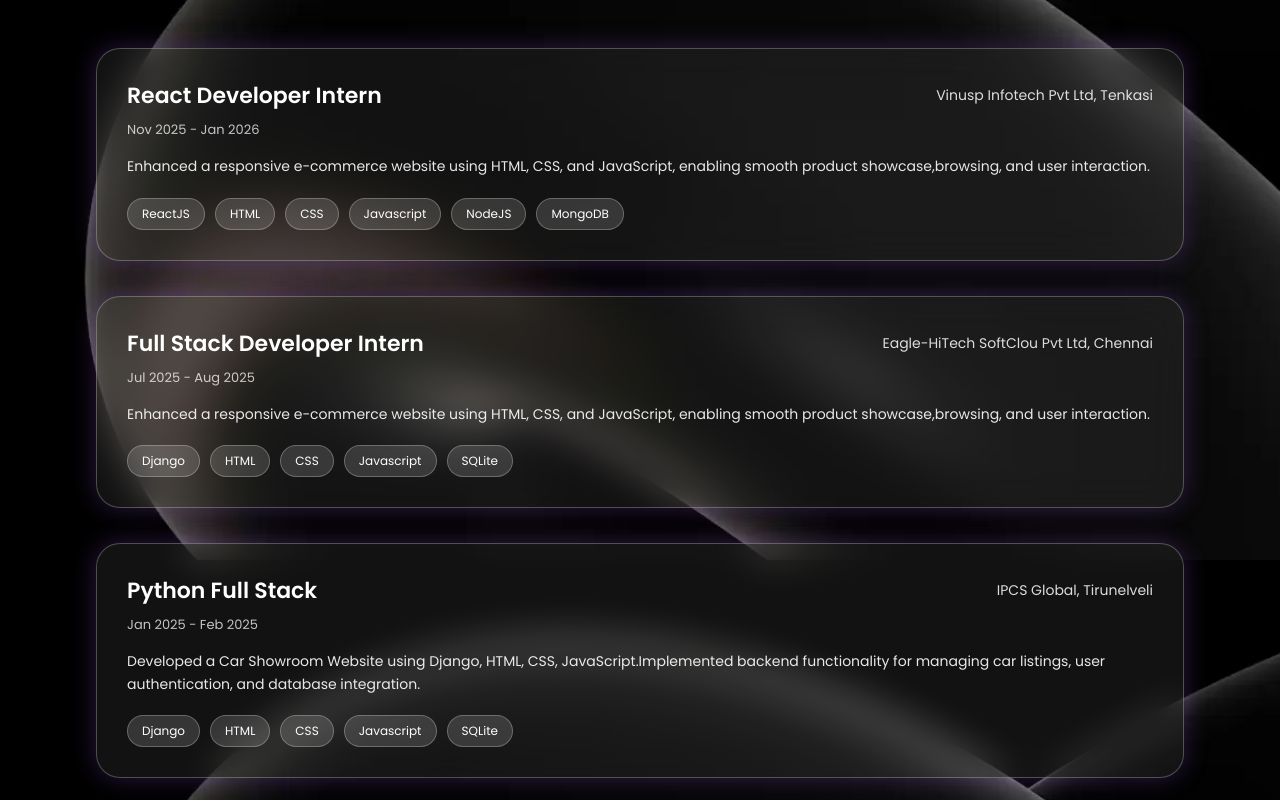
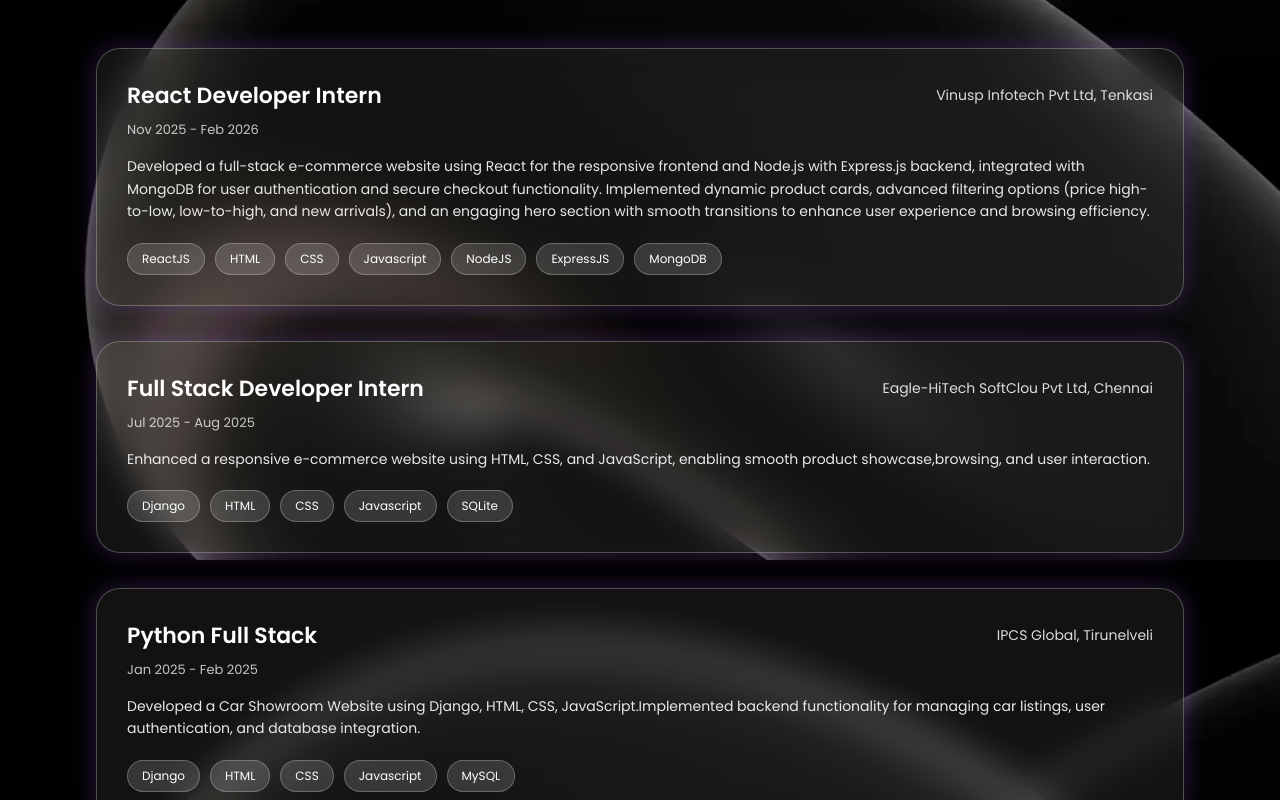
Before and after one commit to MohamedShalikM/my-react-portfolio, a React (Vite) app: page / in a window 1280 px wide. Shown: the part 4240-5040 px from the top of the page. Built offline with nearby package versions, Linux system fonts and the light colour scheme.

Commit message:
experience-content-update

```diff
--- a/src/components/Experience.jsx
+++ b/src/components/Experience.jsx
@@ -2,13 +2,13 @@
 import "../css/experience.css";
 
 const experiences = [
-{
+  {
     role: "React Developer Intern",
     company: "Vinusp Infotech Pvt Ltd, Tenkasi",
-    duration: "Nov 2025 - Jan 2026",
+    duration: "Nov 2025 - Feb 2026",
     description:
-      "Enhanced a responsive e-commerce website using HTML, CSS, and JavaScript, enabling smooth product showcase,browsing, and user interaction.",
-    skills: ["ReactJS", "HTML","CSS","Javascript","NodeJS","MongoDB"],
+      "Developed a full-stack e-commerce website using React for the responsive frontend and Node.js with Express.js backend, integrated with MongoDB for user authentication and secure checkout functionality. Implemented dynamic product cards, advanced filtering options (price high-to-low, low-to-high, and new arrivals), and an engaging hero section with smooth transitions to enhance user experience and browsing efficiency.",
+    skills: ["ReactJS", "HTML", "CSS", "Javascript", "NodeJS","ExpressJS","MongoDB"],
   },
 
   {
@@ -17,7 +17,7 @@
     duration: "Jul 2025 - Aug 2025",
     description:
       "Enhanced a responsive e-commerce website using HTML, CSS, and JavaScript, enabling smooth product showcase,browsing, and user interaction.",
-    skills: ["Django", "HTML","CSS","Javascript","SQLite"],
+    skills: ["Django", "HTML", "CSS", "Javascript", "SQLite"],
   },
   {
     role: "Python Full Stack",
@@ -25,7 +25,7 @@
     duration: "Jan 2025 - Feb 2025",
     description:
       "Developed a Car Showroom Website using Django, HTML, CSS, JavaScript.Implemented backend functionality for managing car listings, user authentication, and database integration.",
-    skills: ["Django", "HTML","CSS","Javascript","SQLite"],
+    skills: ["Django", "HTML", "CSS", "Javascript", "MySQL"],
   },
 ];
 
```
